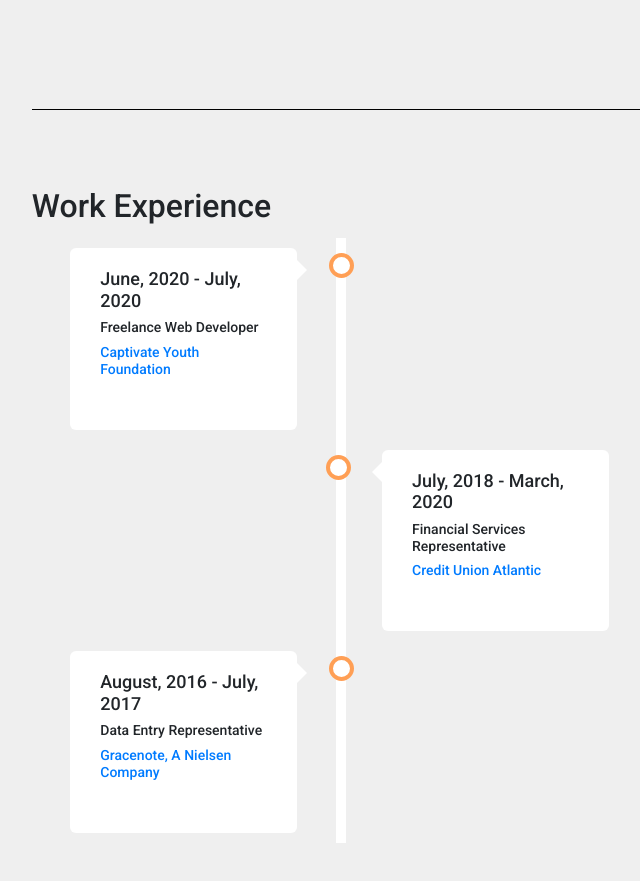
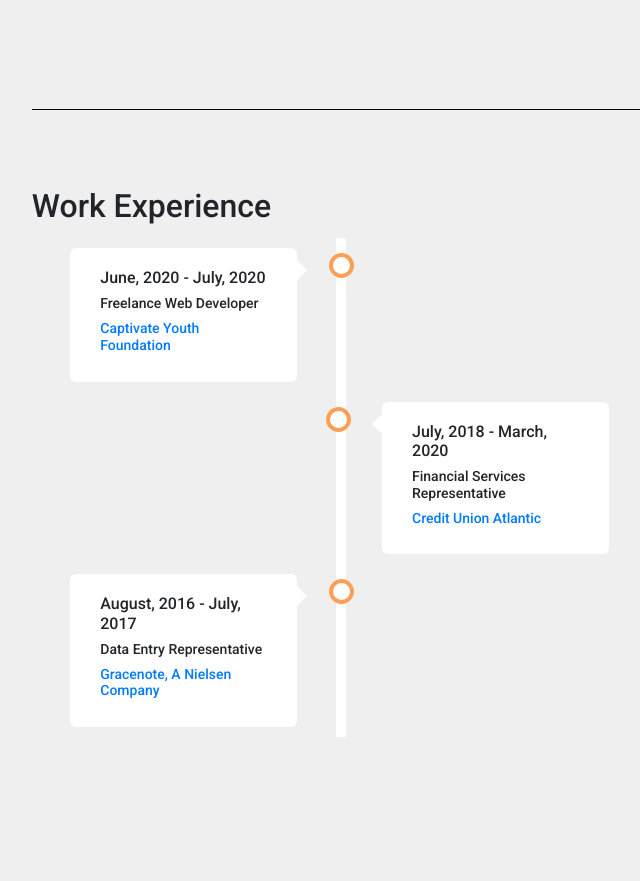
Before and after one commit to dmensah1/Portfolio, an Angular app in the folder portfolio-site/: page / in a window 768 px wide. Shown: the part 1220-2101 px from the top of the page, without its empty margins (45-685 px from the left). Built offline with nearby package versions, Linux system fonts and the light colour scheme.

Commit message:
Added responsive css to work section

```diff
--- a/portfolio-site/src/app/app.component.css
+++ b/portfolio-site/src/app/app.component.css
@@ -38,7 +38,7 @@ hr {
   }
 
   #work {
-    height: 140%;
+    height: 160%;
   }
 }
 
--- a/portfolio-site/src/app/app.component.html
+++ b/portfolio-site/src/app/app.component.html
@@ -13,6 +13,7 @@
 <hr>
 
 <section id="work">
+  <h2>Work Experience</h2>
   <app-work></app-work>
 </section>
 
--- a/portfolio-site/src/app/work/work.component.css
+++ b/portfolio-site/src/app/work/work.component.css
@@ -1,19 +1,3 @@
-.date {
-
-}
-
-.title {
-
-}
-
-.employer {
-    display:inline;
-}
-
-
-
-
-
 /* Timeline Styling Below */
 /* The actual timeline (the vertical ruler) */
 .timeline {
@@ -146,16 +130,16 @@
         display: none;
     }
     h3 {
-        font-size: 18px;
+        font-size: 16px;
     }
 
     h5 {
-        font-size: 14px;
+        font-size: 12px;
     }
 }
 @media screen and (min-width: 768px) {
     h3 {
-        font-size: 18px;
+        font-size: 16px;
     }
 
     h5 {
--- a/portfolio-site/src/app/work/work.component.html
+++ b/portfolio-site/src/app/work/work.component.html
@@ -1,4 +1,4 @@
-<h2>Work Experience</h2>
+
 
 <div class="timeline">
 
@@ -7,7 +7,6 @@
             <h3 class="date"> {{ experiences[0].dates }}</h3>
             <h5 class="title">{{ experiences[0].title }}</h5>
             <h5><a class="employer" href="{{experiences[0].employerSite}}" target="_blank">{{ experiences[0].employer }}</a></h5>
-            <br>
             <ul class="points">
                 <li *ngFor="let keyPoint of experiences[0].keyPoints">{{keyPoint}}</li>
             </ul>
@@ -19,7 +18,7 @@
             <h3 class="date"> {{ experiences[1].dates }}</h3>
             <h5 class="title">{{ experiences[1].title }}</h5>
             <h5><a class="employer" href="{{experiences[1].employerSite}}" target="_blank">{{ experiences[1].employer }}</a></h5>
-            <br>
+
             <ul class="points">
                 <li *ngFor="let keyPoint of experiences[1].keyPoints">{{keyPoint}}</li>
             </ul>
@@ -31,7 +30,7 @@
             <h3 class="date"> {{ experiences[2].dates }}</h3>
             <h5 class="title">{{ experiences[2].title }}</h5>
             <h5><a class="employer" href="{{experiences[2].employerSite}}" target="_blank">{{ experiences[2].employer }}</a></h5>
-            <br>
+
             <ul class="points">
                 <li *ngFor="let keyPoint of experiences[2].keyPoints">{{keyPoint}}</li>
             </ul>
```
